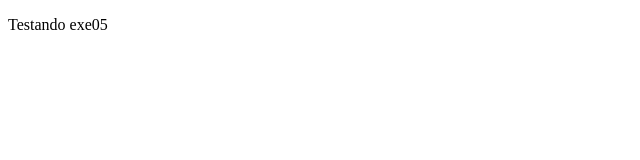
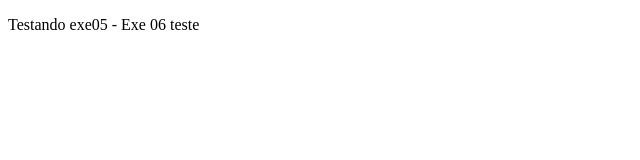
Before and after one commit to caroline-meijerink2/branches, a plain HTML site: page index.html in a window 1280 px wide. Shown: the whole page, without its empty margins (0-640 px from the left). Drawn offline with Linux system fonts and the light colour scheme.

Commit message:
change line 13 nova branch

```diff
--- a/index.html
+++ b/index.html
@@ -10,4 +10,4 @@
 </body>
 </html>
 
-<p> Testando exe05 </p>
+<p> Testando exe05 - Exe 06 teste</p>
```
